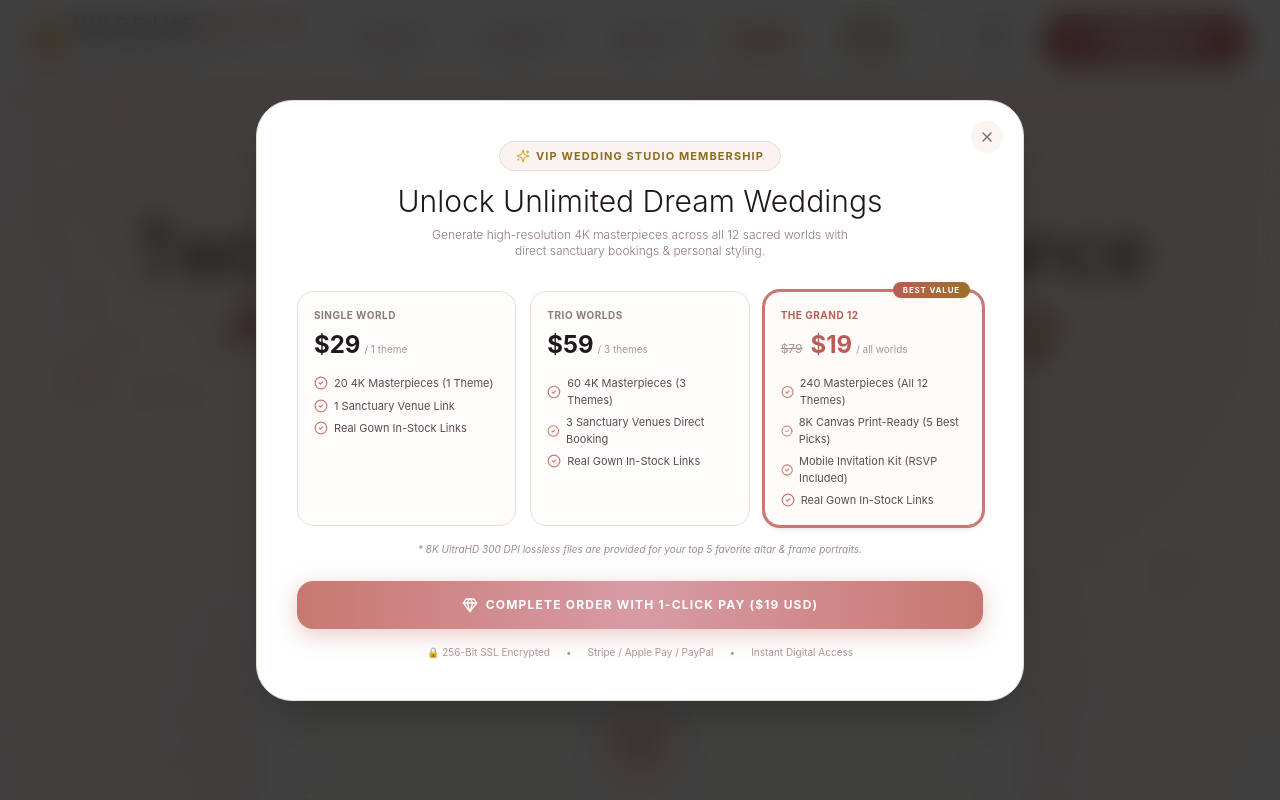
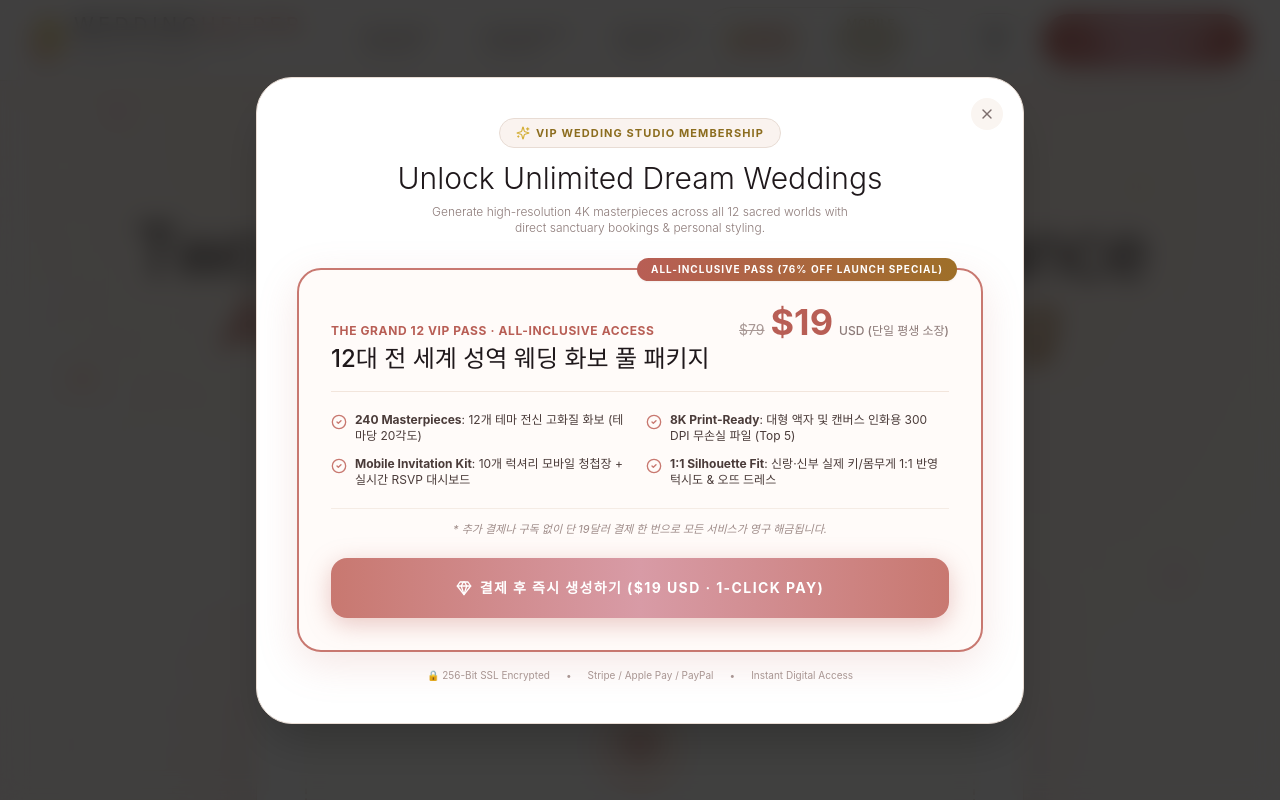
Before and after one commit to yjongsung1211-sys/stayhelper, a Next.js app: page /weddinghelper in a window 1280 px wide. Both pictures are taken after a click on the button "UNLOCK VIP PASS ($19 SPECIAL)". Shown: the top 800 px of the page. Built offline with nearby package versions, Linux system fonts and the light colour scheme; a web font is replaced by a local one.

Commit message:
feat(weddinghelper): unify to single  all-inclusive plan, add '결제 후 만들기' CTA below body inputs, and reframe destinations as inspirational examples

```diff
--- a/app/weddinghelper/page.tsx
+++ b/app/weddinghelper/page.tsx
@@ -537,6 +537,24 @@ export default function WeddingHelperPage() {
   };
 
   // Linked Checkout Handler (Permanently links purchase to account)
+    // Pay & Create Handler (몸무게 밑 '결제 후 만들기' 버튼 전용 핸들러)
+  const handlePayAndCreate = () => {
+    if (!uploadedImage) {
+      fileInputRef.current?.click();
+      setCopyToast('📸 먼저 커플 사진을 업로드해 주세요! (Please upload couple photograph)');
+      setTimeout(() => setCopyToast(''), 3500);
+      return;
+    }
+
+    if (user?.plan === 'grand') {
+      handleGenerateWedding();
+      return;
+    }
+
+    setSelectedPlan('grand');
+    setIsCheckoutOpen(true);
+  };
+
   const handleCompleteOrder = async () => {
     const payerEmail = (user?.email || loginEmail || 'vip.couple@wedding.com').trim().toLowerCase();
 
@@ -576,13 +594,16 @@ export default function WeddingHelperPage() {
     setUser(vipRecord);
     setIsCheckoutOpen(false);
 
-    if (selectedPlan === 'grand') {
+    setCopyToast(`🎉 The Grand 12 VIP Pass Activated ($19 Special)! Permanently linked to ${payerEmail}.`);
+    setTimeout(() => setCopyToast(''), 5000);
+
+    if (uploadedImage) {
+      setTimeout(() => {
+        handleGenerateWedding();
+      }, 400);
+    } else {
       setIsInvitationOpen(true);
-      setCopyToast(`🎉 The Grand 12 VIP Pass Activated ($19 Special)! Permanently linked to ${payerEmail}.`);
-    } else {
-      setCopyToast(`VIP Pass Activated for ${payerEmail}.`);
     }
-    setTimeout(() => setCopyToast(''), 5000);
   };
 
 
@@ -900,11 +921,11 @@ export default function WeddingHelperPage() {
             </div>
           </div>
 
-          {/* Large Grand Button with Heart Pulse */}
+          {/* 몸무게 밑 '결제 후 만들기' Primary Action Button */}
           <button
-            onClick={handleGenerateWedding}
+            onClick={handlePayAndCreate}
             disabled={isGenerating}
-            className={`mt-8 w-full py-5 sm:py-6 rounded-2xl font-bold uppercase tracking-[0.2em] text-sm sm:text-base flex items-center justify-center gap-3 transition shadow-xl ${
+            className={`mt-8 w-full py-5 sm:py-6 rounded-2xl font-bold uppercase tracking-[0.15em] text-sm sm:text-base flex items-center justify-center gap-3 transition shadow-xl active:scale-[0.99] ${
               isGenerating
                 ? 'bg-[#EAE2DC] text-[#9A8A87] cursor-not-allowed'
                 : 'bg-gradient-to-r from-[#B85E55] via-[#C58968] to-[#9E6F28] text-white hover:opacity-95 shadow-[0_12px_40px_rgba(184,94,85,0.45)]'
@@ -915,21 +936,27 @@ export default function WeddingHelperPage() {
                 <RefreshCw className="w-5 h-5 animate-spin text-white" />
                 <span className="font-serif italic capitalize text-base">{generationStep}</span>
               </>
+            ) : user?.plan === 'grand' ? (
+              <>
+                <Sparkles className="w-5 h-5 fill-[#F3E5AB] text-[#F3E5AB]" />
+                <span>웨딩 화보 만들기 · Create {currentTheme.title} (VIP Active)</span>
+                <ArrowRight className="w-5 h-5" />
+              </>
             ) : (
               <>
-                <Heart className="w-5 h-5 fill-white" />
-                <span>Step Into {currentTheme.title}</span>
+                <Gem className="w-5 h-5 text-[#F3E5AB]" />
+                <span>결제 후 만들기 ($19 USD · 12개 테마 240장 전신 화보 즉시 생성)</span>
                 <ArrowRight className="w-5 h-5" />
               </>
             )}
           </button>
 
-          <div className="mt-5 flex items-center justify-center gap-5 text-xs text-[#8C7A78]">
-            <span className="flex items-center gap-1.5"><ShieldCheck className="w-4 h-4 text-[#C87870]" /> 100% Free 1st Masterpiece</span>
+          <div className="mt-5 flex items-center justify-center gap-5 text-xs text-[#8C7A78] flex-wrap">
+            <span className="flex items-center gap-1.5"><ShieldCheck className="w-4 h-4 text-[#C87870]" /> 단일 $19 올인원 패스 (All 12 Worlds Included)</span>
             <span>•</span>
-            <span>No Studio Booking Needed</span>
+            <span>240장 고화질 에디토리얼 화보</span>
             <span>•</span>
-            <span>Zero Dead Links</span>
+            <span>모바일 청첩장 스튜디오 무료 제공</span>
           </div>
         </div>
       </section>
@@ -939,15 +966,15 @@ export default function WeddingHelperPage() {
         <div className="mb-12 space-y-6">
           <div className="flex flex-col lg:flex-row lg:items-end justify-between gap-4">
             <div>
-              <span className="text-xs font-sans font-bold tracking-[0.3em] text-[#C87870] uppercase block mb-2">
-                Curated Sanctuary Chapels & Sanctuaries
+              <span className="text-xs font-sans font-bold tracking-[0.25em] text-[#C87870] uppercase block mb-2">
+                ✦ 12 GLOBAL SANCTUARY EDITORIAL EXAMPLES · 고객 제공 화보 완성 예시
               </span>
               <h2 className="text-3xl sm:text-5xl font-light text-[#1F181B]">
-                The Grand 12 Sacred Wedding Worlds
+                The Grand 12 Wedding Masterpiece Examples
               </h2>
             </div>
-            <p className="text-xs font-sans text-[#8C7A78] max-w-sm">
-              Explore 12 iconic wedding destinations with 1:1 tailored attire, authentic venue chapels, and real florist styling.
+            <p className="text-xs font-sans text-[#8C7A78] max-w-md leading-relaxed">
+              단일 $19 결제 시 아래 12개 테마(총 240장)가 모두 제한 없이 제공됩니다. 각 성역별 실제 촬영 예시 화보를 둘러보세요.
             </p>
           </div>
 
@@ -1004,10 +1031,7 @@ export default function WeddingHelperPage() {
                   {/* Badges */}
                   <div className="absolute top-6 left-6 flex items-center gap-2">
                     <span className="px-4 py-1.5 rounded-full text-[11px] font-sans font-bold tracking-wider uppercase bg-white/95 backdrop-blur-md text-[#B85E55] border border-[#E8A598]/50 shadow-md">
-                      {theme.badge}
-                    </span>
-                    <span className="px-2.5 py-1.5 rounded-full text-[10px] font-sans font-semibold tracking-wider uppercase bg-black/40 backdrop-blur-md text-white">
-                      #{theme.number}
+                      예시 #{theme.number} · {theme.badge}
                     </span>
                   </div>
 
@@ -1045,17 +1069,22 @@ export default function WeddingHelperPage() {
                   {/* Action Selection & Studio Inclusion */}
                   <div className="mt-7 flex flex-col gap-2">
                     <button
+                      onClick={(e) => {
+                        e.stopPropagation();
+                        setSelectedThemeId(theme.id);
+                        window.scrollTo({ top: 350, behavior: 'smooth' });
+                      }}
                       className={`w-full py-3.5 rounded-2xl text-xs font-sans font-bold uppercase tracking-wider transition ${
                         isSelected
                           ? 'bg-[#C87870] text-white shadow-md'
                           : 'bg-[#FAF5F1] text-[#7C6E6D] group-hover:text-[#1F181B] group-hover:bg-[#F3E8E1]'
                       }`}
                     >
-                      {isSelected ? '✓ Selected Sanctuary' : 'Select This World'}
+                      {isSelected ? '✓ 선택된 예시 테마 (Selected Example)' : '이 예시 테마로 만들기 (Try This Theme)'}
                     </button>
                     <div className="py-1 text-center flex items-center justify-center gap-1.5 text-[11px] font-sans text-[#8C7A78]">
                       <Sparkles className="w-3 h-3 text-[#D4AF37]" />
-                      <span>20 Bespoke AI Editorial Angles Included</span>
+                      <span>$19 결제 시 12개 전 테마 240장 100% 포함</span>
                     </div>
                   </div>
                 </div>
@@ -2705,100 +2734,60 @@ export default function WeddingHelperPage() {
               </div>
             ) : (
               <>
-                {/* 3-Tier Luxury Pricing Cards */}
-                <div className="grid grid-cols-1 md:grid-cols-3 gap-3.5 mt-8">
-                  {/* Plan 1: Single World */}
-                  <div
-                    onClick={() => setSelectedPlan('single')}
-                    className={`p-4 rounded-2xl border cursor-pointer transition flex flex-col justify-between ${
-                      selectedPlan === 'single'
-                        ? 'border-[#C87870] bg-[#FFFBF9] ring-2 ring-[#C87870]'
-                        : 'border-[#EADED7] hover:border-[#D8BFB5] bg-[#FFFDFB]'
-                    }`}
+                {/* Single $19 All-Access Plan Card (불필요한 다중 선택 배제, 19달러 단일 요금제) */}
+                <div className="mt-8 p-6 sm:p-8 rounded-3xl border-2 border-[#C87870] bg-[#FFFBF9] shadow-[0_12px_40px_rgba(200,120,112,0.18)] relative text-left">
+                  <span className="absolute -top-3 right-6 px-3.5 py-1 rounded-full text-[10px] font-bold uppercase tracking-widest bg-gradient-to-r from-[#B85E55] to-[#9E6F28] text-white shadow-sm">
+                    All-Inclusive Pass (76% OFF Launch Special)
+                  </span>
+
+                  <div className="flex flex-col sm:flex-row sm:items-baseline justify-between gap-2 border-b border-[#F2E5DC] pb-4">
+                    <div>
+                      <span className="text-xs font-bold uppercase tracking-wider text-[#B85E55] block">
+                        The Grand 12 VIP Pass · All-Inclusive Access
+                      </span>
+                      <h4 className="text-xl sm:text-2xl font-serif text-[#1F181B] font-medium mt-1">
+                        12대 전 세계 성역 웨딩 화보 풀 패키지
+                      </h4>
+                    </div>
+                    <div className="flex items-baseline gap-1.5">
+                      <span className="line-through text-sm text-[#A89895]">$79</span>
+                      <span className="text-3xl sm:text-4xl font-serif font-bold text-[#B85E55]">$19</span>
+                      <span className="text-xs text-[#8C7A78] font-medium">USD (단일 평생 소장)</span>
+                    </div>
+                  </div>
+
+                  <div className="grid grid-cols-1 sm:grid-cols-2 gap-3 mt-5 text-xs text-[#4A3B39]">
+                    <div className="flex items-start gap-2">
+                      <CheckCircle2 className="w-4 h-4 text-[#C87870] shrink-0 mt-0.5" />
+                      <span><strong>240 Masterpieces</strong>: 12개 테마 전신 고화질 화보 (테마당 20각도)</span>
+                    </div>
+                    <div className="flex items-start gap-2">
+                      <CheckCircle2 className="w-4 h-4 text-[#C87870] shrink-0 mt-0.5" />
+                      <span><strong>8K Print-Ready</strong>: 대형 액자 및 캔버스 인화용 300 DPI 무손실 파일 (Top 5)</span>
+                    </div>
+                    <div className="flex items-start gap-2">
+                      <CheckCircle2 className="w-4 h-4 text-[#C87870] shrink-0 mt-0.5" />
+                      <span><strong>Mobile Invitation Kit</strong>: 10개 럭셔리 모바일 청첩장 + 실시간 RSVP 대시보드</span>
+                    </div>
+                    <div className="flex items-start gap-2">
+                      <CheckCircle2 className="w-4 h-4 text-[#C87870] shrink-0 mt-0.5" />
+                      <span><strong>1:1 Silhouette Fit</strong>: 신랑·신부 실제 키/몸무게 1:1 반영 턱시도 & 오뜨 드레스</span>
+                    </div>
+                  </div>
+
+                  <p className="mt-5 text-center text-[11px] text-[#9E8B88] font-sans italic border-t border-[#F5ECE5] pt-3">
+                    * 추가 결제나 구독 없이 단 19달러 결제 한 번으로 모든 서비스가 영구 해금됩니다.
+                  </p>
+
+                  {/* Instant Checkout Button */}
+                  <button
+                    onClick={handleCompleteOrder}
+                    className="mt-5 w-full py-4 sm:py-5 rounded-2xl bg-gradient-to-r from-[#C87870] via-[#D89BA6] to-[#C87870] text-white font-bold uppercase tracking-widest text-xs sm:text-sm hover:opacity-95 transition shadow-[0_6px_25px_rgba(200,120,112,0.4)] flex items-center justify-center gap-2 active:scale-[0.99]"
                   >
-                    <div>
-                      <span className="text-[10px] font-bold uppercase tracking-wider text-[#8C7A78] block">
-                        Single World
-                      </span>
-                      <div className="mt-1.5 flex items-baseline gap-1">
-                        <span className="text-2xl font-serif font-bold text-[#1F181B]">$29</span>
-                        <span className="text-[10px] text-[#A89895]">/ 1 theme</span>
-                      </div>
-                      <ul className="mt-3.5 space-y-1.5 text-[11px] text-[#5C4D4D]">
-                        <li className="flex items-center gap-1.5"><CheckCircle2 className="w-3.5 h-3.5 text-[#C87870]" /> 20 4K Masterpieces (1 Theme)</li>
-                        <li className="flex items-center gap-1.5"><CheckCircle2 className="w-3.5 h-3.5 text-[#C87870]" /> 1 Sanctuary Venue Link</li>
-                        <li className="flex items-center gap-1.5"><CheckCircle2 className="w-3.5 h-3.5 text-[#C87870]" /> Real Gown In-Stock Links</li>
-                      </ul>
-                    </div>
-                  </div>
-
-                  {/* Plan 2: Trio Worlds */}
-                  <div
-                    onClick={() => setSelectedPlan('trio')}
-                    className={`p-4 rounded-2xl border cursor-pointer transition flex flex-col justify-between ${
-                      selectedPlan === 'trio'
-                        ? 'border-[#C87870] bg-[#FFFBF9] ring-2 ring-[#C87870]'
-                        : 'border-[#EADED7] hover:border-[#D8BFB5] bg-[#FFFDFB]'
-                    }`}
-                  >
-                    <div>
-                      <span className="text-[10px] font-bold uppercase tracking-wider text-[#8C7A78] block">
-                        Trio Worlds
-                      </span>
-                      <div className="mt-1.5 flex items-baseline gap-1">
-                        <span className="text-2xl font-serif font-bold text-[#1F181B]">$59</span>
-                        <span className="text-[10px] text-[#A89895]">/ 3 themes</span>
-                      </div>
-                      <ul className="mt-3.5 space-y-1.5 text-[11px] text-[#5C4D4D]">
-                        <li className="flex items-center gap-1.5"><CheckCircle2 className="w-3.5 h-3.5 text-[#C87870]" /> 60 4K Masterpieces (3 Themes)</li>
-                        <li className="flex items-center gap-1.5"><CheckCircle2 className="w-3.5 h-3.5 text-[#C87870]" /> 3 Sanctuary Venues Direct Booking</li>
-                        <li className="flex items-center gap-1.5"><CheckCircle2 className="w-3.5 h-3.5 text-[#C87870]" /> Real Gown In-Stock Links</li>
-                      </ul>
-                    </div>
-                  </div>
-
-                  {/* Plan 3: The Grand 12 (Best Value) */}
-                  <div
-                    onClick={() => setSelectedPlan('grand')}
-                    className={`p-4 rounded-2xl border cursor-pointer transition flex flex-col justify-between relative ${
-                      selectedPlan === 'grand'
-                        ? 'border-[#C87870] bg-[#FFFBF9] ring-2 ring-[#C87870] shadow-md'
-                        : 'border-[#EADED7] hover:border-[#D8BFB5] bg-[#FFFDFB]'
-                    }`}
-                  >
-                    <span className="absolute -top-2.5 right-3 px-2.5 py-0.5 rounded-full text-[8px] font-bold uppercase tracking-widest bg-gradient-to-r from-[#B85E55] to-[#9E6F28] text-white shadow-sm">
-                      Best Value
-                    </span>
-                    <div>
-                      <span className="text-[10px] font-bold uppercase tracking-wider text-[#B85E55] block">
-                        The Grand 12
-                      </span>
-                      <div className="mt-1.5 flex items-baseline gap-1">
-                        <span className="line-through text-xs text-[#A89895] mr-1">$79</span><span className="text-2xl font-serif font-bold text-[#B85E55]">$19</span>
-                        <span className="text-[10px] text-[#A89895]">/ all worlds</span>
-                      </div>
-                      <ul className="mt-3.5 space-y-1.5 text-[11px] text-[#5C4D4D]">
-                        <li className="flex items-center gap-1.5"><CheckCircle2 className="w-3.5 h-3.5 text-[#C87870]" /> 240 Masterpieces (All 12 Themes)</li>
-                        <li className="flex items-center gap-1.5"><CheckCircle2 className="w-3.5 h-3.5 text-[#C87870]" /> 8K Canvas Print-Ready (5 Best Picks)</li>
-                        <li className="flex items-center gap-1.5"><CheckCircle2 className="w-3.5 h-3.5 text-[#C87870]" /> Mobile Invitation Kit (RSVP Included)</li>
-                        <li className="flex items-center gap-1.5"><CheckCircle2 className="w-3.5 h-3.5 text-[#C87870]" /> Real Gown In-Stock Links</li>
-                      </ul>
-                    </div>
-                  </div>
+                    <Gem className="w-4 h-4" />
+                    <span>결제 후 즉시 생성하기 ($19 USD · 1-Click Pay)</span>
+                  </button>
                 </div>
-
-                <p className="mt-4 text-center text-[10px] text-[#9E8B88] font-sans italic">
-                  * 8K UltraHD 300 DPI lossless files are provided for your top 5 favorite altar & frame portraits.
-                </p>
-
-                {/* Instant Checkout Button with Linked Account Persistence */}
-                <button
-                  onClick={handleCompleteOrder}
-                  className="mt-6 w-full py-4 rounded-2xl bg-gradient-to-r from-[#C87870] via-[#D89BA6] to-[#C87870] text-white font-bold uppercase tracking-widest text-xs hover:opacity-95 transition shadow-[0_6px_25px_rgba(200,120,112,0.4)] flex items-center justify-center gap-2"
-                >
-                  <Gem className="w-4 h-4" />
-                  <span>Complete Order with 1-Click Pay (${selectedPlan === 'grand' ? '19' : selectedPlan === 'trio' ? '14' : '9'} USD)</span>
-                </button>
               </>
             )}
 
```
